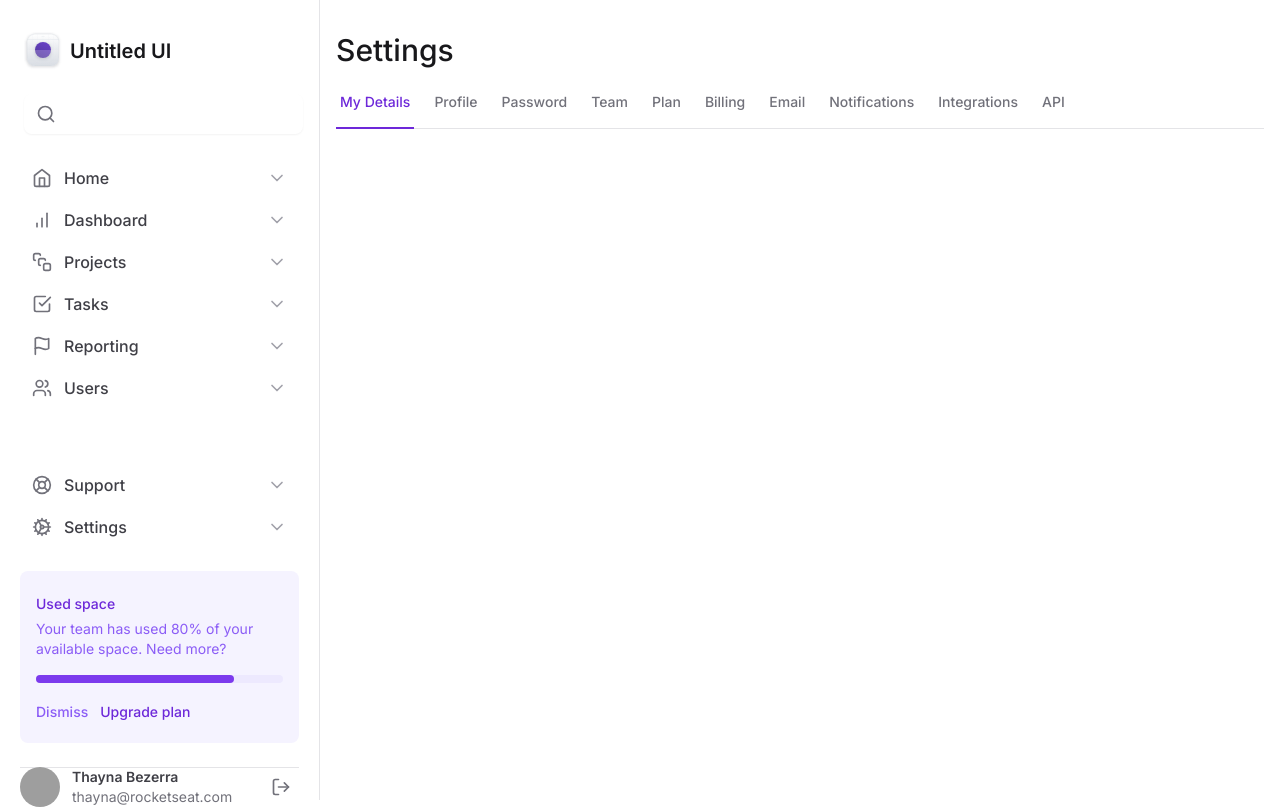
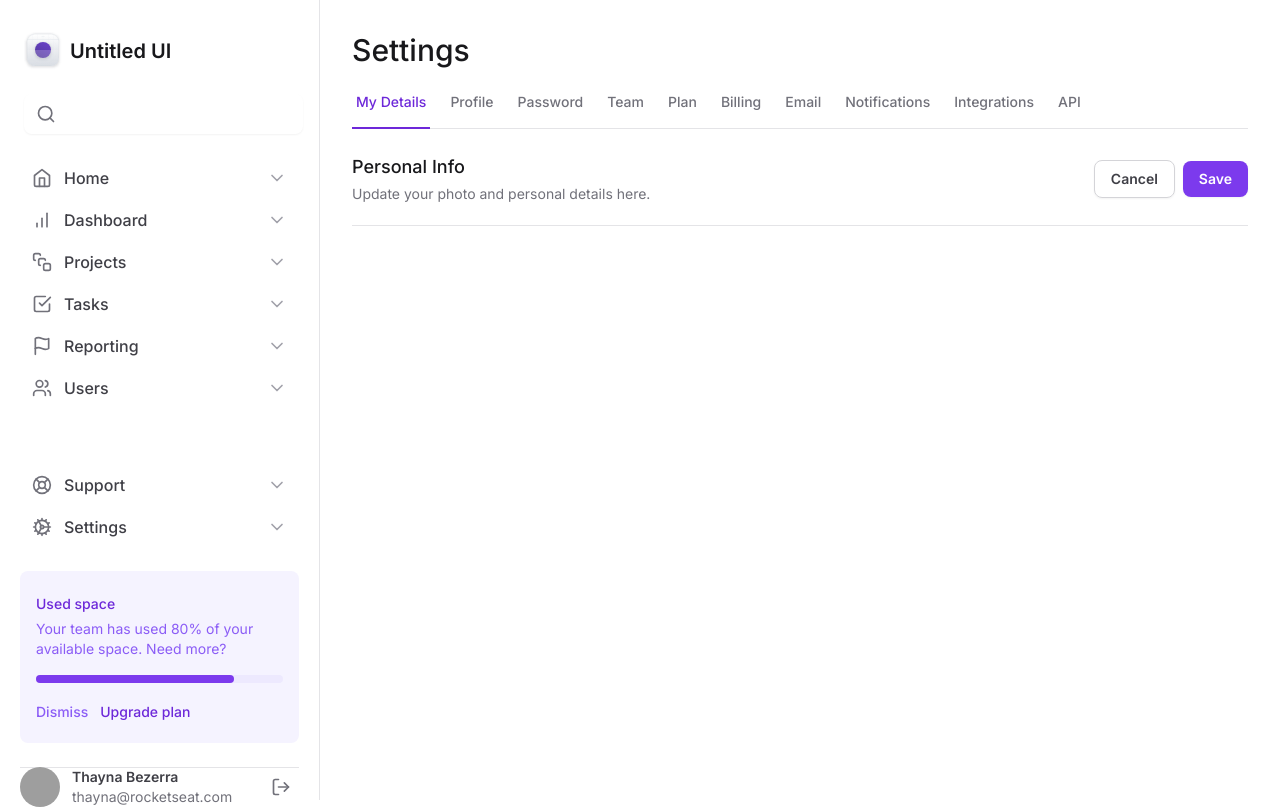
Before and after one commit to thayna-bezerra/dashboard, a Next.js app in the folder tailwind-next/: page / in a window 1280 px wide. Built offline with nearby package versions, Linux system fonts and the light colour scheme; grey boxes are pictures that could not be loaded.

Commit message:
form structure

```diff
--- a/tailwind-next/src/app/layout.tsx
+++ b/tailwind-next/src/app/layout.tsx
@@ -20,7 +20,7 @@
       <body className={inter.className}>
         <div className="grid min-h-screen grid-cols-app">
           <Sidebar />
-          <main className="px-4 pb-12 pt-8">{children}</main>
+          <main className="px-8 pb-12 pt-8">{children}</main>
         </div>
       </body>
     </html>
--- a/tailwind-next/src/app/page.tsx
+++ b/tailwind-next/src/app/page.tsx
@@ -6,6 +6,31 @@
     <>
       <h1 className="text-3xl font-medium text-zinc-900">Settings</h1>
       <SettingsTabs />
+
+      <div className="mt-6 flex flex-col">
+        <div className="flex justify-between items-center pb-5 border-b border-zinc-200">
+          <div className="space-y-1">
+            <h2 className="text-lg font-medium text-zinc-900">
+              Personal Info
+            </h2>
+            <span className="text-sm text-zinc-500">
+              Update your photo and personal details here.
+            </span>
+          </div>
+          <div className="flex items-center gap-2">
+            <button type="button" className="rounded-lg px-4 py-2 text-sm font-semibold shadow-sm border border-zinc-300 text-zinc-700 hover:bg-zinc-50">
+              Cancel
+            </button>
+            <button type="submit" form="settings" className="rounded-lg px-4 py-2 text-sm font-semibold shadow-sm bg-violet-600 text-white hover:violet-700">
+              Save
+            </button>
+          </div>
+        </div>
+
+        <form id="settings" className="mt-6 flex flex-col w-full ">
+
+        </form>
+      </div>
     </>
   );
 }
```
